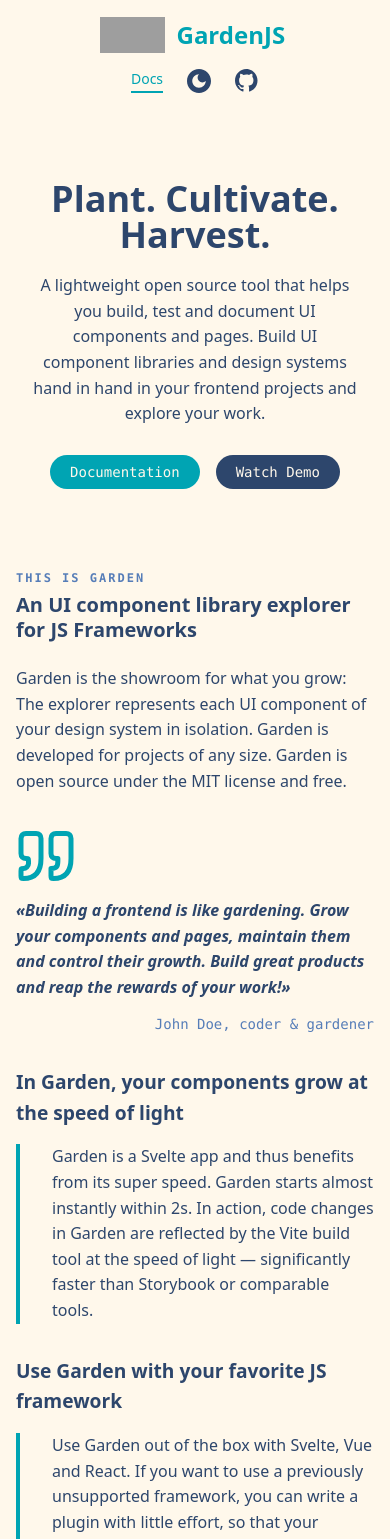
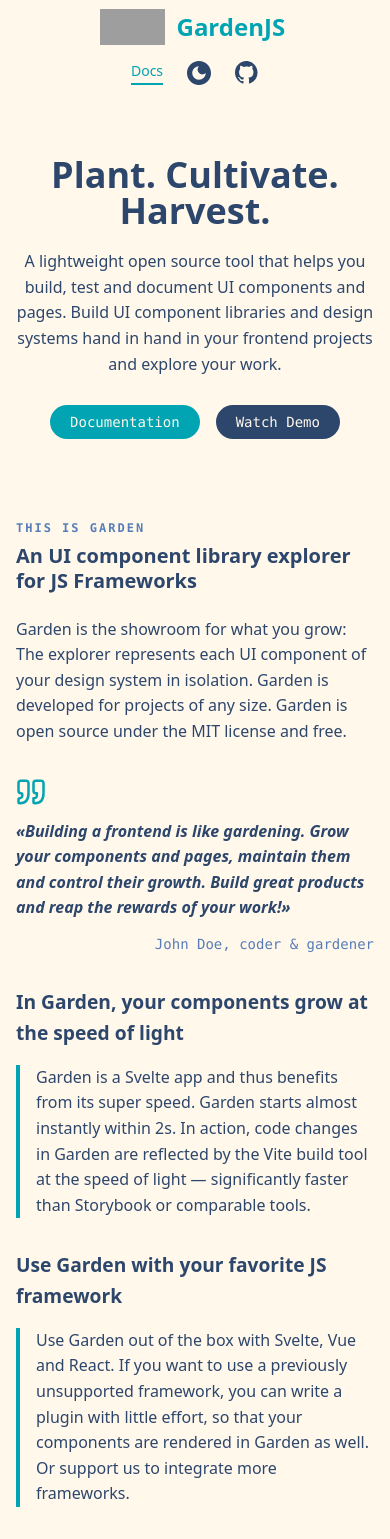
Before and after one commit to gardenjs/docs, a SvelteKit app: page / in a window 390 px wide. Shown: the top 1539 px of the page. Built offline with nearby package versions, Linux system fonts and the light colour scheme; grey boxes are pictures that could not be loaded.

Commit message:
12 cols stripes

```diff
--- a/src/assets/scss/abstracts/variables.scss
+++ b/src/assets/scss/abstracts/variables.scss
@@ -16,8 +16,8 @@
   --c-app-border:       hsl(216, 41%, 5%);
   --c-bg-box:             var(--c-secondary-dark);
   --c-text-box:           var(--c-website-bg);
-  --c-stripes-dashed:     hsl(216, 21%, 86%);
-  --c-stripes-solid:      hsl(216, 21%, 93%);
+  --c-stripes-dashed:     hsl(185, 40%, 80%);
+  --c-stripes-solid:      hsl(185, 40%, 85%);
 
   --w-website:            1280px;
   --monospace: "SFMono-Regular", Consolas, "Liberation Mono", Menlo, Courier, monospace;}
--- a/src/assets/scss/base/cssgrid.scss
+++ b/src/assets/scss/base/cssgrid.scss
@@ -3,14 +3,13 @@
   grid-template-columns: 1fr;
 }
 .cols-3 {
+  gap: 1rem;
+  margin-bottom: 1rem;
   @media (min-width: 840px) {
     grid-template-columns: repeat(2, 1fr);
-    grid-column-gap: 2rem;
-    grid-row-gap: 2rem;
+    gap: 2rem;
     margin-bottom: 2rem;
   }
-  grid-row-gap: 1rem;
-  margin-bottom: 1rem;
   @media (min-width: 960px) {
     grid-template-columns: repeat(3, 1fr);
   }
--- a/src/components/blockquote/Blockquote.svelte
+++ b/src/components/blockquote/Blockquote.svelte
@@ -20,8 +20,14 @@ blockquote {
   }
   .icon {
     margin: 0 0 0.75rem;
-    font-size: 2.5rem;
+    font-size: 1.25rem;
     color: var(--c-primary);
+    @media (min-width: 840px) {
+      font-size: 1.5rem;
+    }
+    @media (min-width: 1280px) {
+      font-size: 2rem;
+    }
   }
   .quote {
     max-width: 100%;
--- a/src/components/footer/Footer.svelte
+++ b/src/components/footer/Footer.svelte
@@ -34,6 +34,7 @@
   overflow: hidden;
   z-index: 3;
   @media (min-width: 600px) {
+    padding: 0 0.5rem;
     &::before {
       position: absolute;
       content: '';
@@ -51,7 +52,7 @@
     justify-content: center;
     position: relative;
     margin: 1rem auto;
-    padding: 0 2rem;
+    padding: 0 1rem;
     width: 100%;
     font-size: 0.813rem;
     color: var(--c-footer-text);
@@ -59,7 +60,6 @@
     @media (min-width: 840px) {
       justify-content: space-between;
       flex-direction: row;
-      margin: 2rem auto;
       text-align: left;
     }
     @media (min-width: 960px) {
@@ -69,6 +69,7 @@
       margin: 2rem auto;
     }
     @media (min-width: 1312px) {
+      padding: 0.5rem;
       max-width: var(--w-website);
     }
     .footer_copyright {
@@ -84,7 +85,7 @@
         padding: 0 0.75rem 0 0;
         .icon {
           margin-right: 1rem;
-          fill: var(--c-secondary);
+          fill: var(--c-primary-lighter);
         }
       }
     }
--- a/src/components/header/Header.svelte
+++ b/src/components/header/Header.svelte
@@ -87,7 +87,7 @@
   }
   .skew {
     display: none;
-    @media (min-width: 840px) {
+    @media (min-width: 960px) {
       display: block;
       position: absolute;
       content: '';
@@ -108,8 +108,8 @@
     .navbar {
       position: relative;
       overflow: height;
-      padding: 0 1rem;
       @media (min-width: 600px) {
+        padding: 0 1rem;
         &::after {
           position: absolute;
           content: '';
@@ -127,7 +127,7 @@
         justify-content: center;
         align-items: center;
         margin: auto;
-        padding: 1rem;
+        padding: 0.5rem;
         @media (min-width: 480px) {
           flex-direction: row;
           justify-content: space-between;
@@ -137,11 +137,11 @@
         }
         @media (min-width: 1280px) {
           width: 100%;
-          max-width: var(--w-website);
-          height: 100px;
+          padding: 0 0.5rem;
+          height: 6rem;
         }
         @media (min-width: 1312px) {
-          padding: 0 1rem;
+          max-width: var(--w-website);
         }
         a.logo {
           position: relative;
@@ -157,7 +157,7 @@
             display: inline-block;
             width: 65px;
             height: 36px;
-            @media (min-width: 960px) {
+            @media (min-width: 840px) {
               width: 80%;
               height: auto;
             }
--- a/src/components/headerintro/Headerintro.svelte
+++ b/src/components/headerintro/Headerintro.svelte
@@ -23,24 +23,31 @@
 <style lang="scss">
 @use "sass:math";
 .header_intro {
-  width: 100%;
   margin: auto;
-  padding: 0 2rem;
-  @media (min-width: 1312px) {
-    padding: 0 1rem;
-    max-width: var(--w-website);
-  }
-  @media (min-width: 840px) {
+  padding: 0 1rem;
+  @media (min-width: 960px) {
     display: grid;
     grid-template-columns: repeat(2,1fr);
   }
+  @media (min-width: 1312px) {
+    width: var(--w-website);
+    padding: 0;
+  }
   .header_text {
-    margin: 4.5rem 0 0;
-    @media (min-width: 840px) {
-      width: 50vw;
+    margin: 4rem 0 0;
+    @media (min-width: 600px) and (max-width: 839px) {
+      margin: 3.5rem calc(100% / math.div(12, 1) + 0.5rem);
+    }
+    @media (min-width: 840px) and (max-width: 959px) {
+      margin: 3.5rem calc(100% / math.div(12, 2) + 0.5rem);
     }
     @media (min-width: 960px) {
-      width: 580px;
+      margin: 4.5rem 5rem 0 0;
+      padding: 0 0.5rem;
+      width: calc(((100vw - 2rem) / 12) * 5);
+    }
+    @media (min-width: 1312px) {
+      width: calc((1280px * 5) / 12);
     }
     .slogan {
       display: block;
@@ -55,7 +62,7 @@
       @media (min-width: 450px) {
         font-size: 3rem;
       }
-      @media (min-width: 840px) {
+      @media (min-width: 960px) {
         font-size: 3.75rem;
         text-align: left;
         span {
@@ -76,7 +83,7 @@
       @media (min-width: 450px) {
         font-size: 1.125rem;
       }
-      @media (min-width: 840px) {
+      @media (min-width: 960px) {
         font-size: 1.25rem;
         text-align: left;
       }
@@ -88,7 +95,7 @@
       @media (min-width: 350px) {
         flex-direction: row;
       }
-      @media (min-width: 840px) {
+      @media (min-width: 960px) {
         justify-content: flex-start;
       }
       a {
@@ -130,23 +137,26 @@
     }
   }
   // header img
-  @media (max-width: 839px) {
+  @media (max-width: 959px) {
     .header_img {
       display: none;
     }
   }
-  @media (min-width: 840px) {
+  @media (min-width: 960px) {
     .header_img {
       position: relative;
       width: 2000px;
-      margin: 0 0 0 5rem;
+      margin: 0;
       img {
         width: auto;
         height: 100%;
         max-height: 780px;
+        @media (min-width: 2200px) {
+          max-height: 100%;
+        }
       }
       @media (min-width: 1680px) {
-        width: 50vw;
+        width: 60vw;
       }
       .app {
         display: flex;
--- a/src/components/layouts/Main.svelte
+++ b/src/components/layouts/Main.svelte
@@ -21,16 +21,15 @@
 
 <style lang="scss">
 @use "sass:math";
-:global(.main) {
+.main {
   position: relative;
   overflow: hidden;
-  padding: 0 1rem;
-  @media (min-width: 840px) {
-    padding: 0 1rem;
-  }
-  @media (min-width: 960px) {
-    padding: 0;
-  }
+  // @media (min-width: 840px) {
+  //   padding: 0 1rem;
+  // }
+  // @media (min-width: 960px) {
+  //   padding: 0;
+  // }
   &.has-intro {
     padding-top: 2rem;
     @media (min-width: 960px) {
@@ -41,21 +40,23 @@
     }
   }
 }
-:global(.main_container) {
+.main_container {
   position: relative;
   margin: 3rem auto 0;
+  padding: 0 1rem;
   z-index: 3;
+  @media (min-width: 600px) {
+    padding: 0 1.5rem;
+  }
   @media (min-width: 840px) {
-    margin-right: calc((100%) / 8);
-    margin-left: calc((100%) / 8);
+    margin: 3rem calc((100vw - 1.5rem) / 12) 0;
   }
   @media (min-width: 960px) {
-    margin-right: calc((100% - 2rem) / 7);
-    margin-left: calc((100% - 2rem) / 7);
+    margin: 3rem calc(((100vw - 1.5rem) / 12) * 2) 0;
   }
   @media (min-width: 1312px) {
-    margin: auto;
-    width: 960px;
+    margin: 3rem auto 0;
+    width: calc(((1280px + 3rem) / 12) * 8);
   }
 }
 </style>
--- a/src/components/logos/Logos.svelte
+++ b/src/components/logos/Logos.svelte
@@ -19,7 +19,13 @@
       display: inline-block;
       margin: 1rem;
       .icon {
-        font-size: 2.25rem;
+        font-size: 1.5rem;
+        @media (min-width: 960px) {
+          font-size: 2rem;
+        }
+        @media (min-width: 1280px) {
+          font-size: 2.5rem;
+        }
       }
     }
   }
--- a/src/components/stripes/Stripes.svelte
+++ b/src/components/stripes/Stripes.svelte
@@ -9,6 +9,10 @@
     <div class="stripe stripe-7"></div>
     <div class="stripe stripe-8"></div>
     <div class="stripe stripe-9"></div>
+    <div class="stripe stripe-10"></div>
+    <div class="stripe stripe-11"></div>
+    <div class="stripe stripe-12"></div>
+    <div class="stripe stripe-13"></div>
   </div>
 </div>
 
@@ -26,21 +30,14 @@
   position: relative;
   @media (min-width: 600px) {
     display: grid;
-    grid: 1fr/repeat(8,1fr);
+    grid: 1fr/repeat(12,1fr);
     grid-gap: 0.063rem;
     width: 100%;
     height: 100%;
   }
-  // @media (min-width: 840px) {
-  //   grid: 1fr/repeat(4,1fr);
-  // }
-  // @media (min-width: 960px) {
-  //   grid: 1fr/repeat(6,1fr);
-  // }
   @media (min-width: 1280px) {
     margin: auto;
     max-width: var(--w-website);
-    grid: 1fr/repeat(8,1fr);
   }
   @media (min-width: 600px) {
     .stripe {
@@ -49,43 +46,16 @@
       background-size: 0.063rem 0.75rem;
     }
     .stripe-1,
-    .stripe-9 {
+    .stripe-13 {
       background: var(--c-stripes-solid);
     }
-    .stripe-9 {
+    .stripe-13 {
       position: absolute;
       top: 0;
       bottom: 0;
       right: 0;
       height: 100%;
     }
-    // .stripe-3,
-    // .stripe-4,
-    // .stripe-5,
-    // .stripe-6,
-    // .stripe-7,
-    // .stripe-8 {
-    //   display: none;
-    // }
   }
-  // @media (min-width: 840px) {
-  //   .stripe-3,
-  //   .stripe-4 {
-  //     display: block;
-  //   }
-  // }
-  // @media (min-width: 960px) {
-  //   .stripe-4,
-  //   .stripe-5,
-  //   .stripe-6 {
-  //     display: block;
-  //   }
-  // }
-  // @media (min-width: 1280px) {
-  //   .stripe-7,
-  //   .stripe-8 {
-  //     display: block;
-  //   }
-  // }
 }
 </style>
--- a/src/components/subchapter/Subchapter.svelte
+++ b/src/components/subchapter/Subchapter.svelte
@@ -27,7 +27,7 @@
     }
   }
   p {
-    padding: 0 0 0 2rem;
+    padding: 0 0 0 1rem;
     border-left: 0.25rem solid var(--c-primary);
     font-size: 1.125rem;
     font-size: 1rem;
@@ -38,11 +38,13 @@
       font-size: 1.25rem;
     }
     @media (min-width: 960px) {
+      padding: 0 0 0 1.5rem;
       max-width: calc(100% * 0.8333);
       border-left-width: 0.375rem;
     }
     @media (min-width: 1280px) {
-      font-size: 1.5rem;
+      padding: 0 0 0 2rem;
+      font-size: 1.375rem;
     }
   }
 }
--- a/src/components/vegetables/Vegetables.svelte
+++ b/src/components/vegetables/Vegetables.svelte
@@ -17,22 +17,26 @@
     width: 100%;
     margin-top: 8rem;
   }
-  @media (min-width: 1312px) {
+  @media (min-width: 1344px) {
     max-width: var(--w-website);
   }
   img {
-    margin: 0 2rem;
-    width: 280px;
+    width: 66.6%;
+    @media (min-width: 480px) {
+      width: 50%;
+    }
     @media (min-width: 600px) {
-      margin: 0 calc(100% / 4);
-      width: 100%;
+      margin: 0 calc(((100vw - 2rem) / 12) * 3);
+      width: calc(100vw / 2);
     }
-    @media (min-width: 960px) {
-      margin: 0 calc((100% + 2rem) / 4);
+    @media (min-width: 840px) {
+      margin: 0 calc(((100vw - 2rem) / 12) * 4);
+      width: calc(100vw / 3);
     }
     @media (min-width: 1312px) {
-      margin: 0 calc(100% / 4);
-      width: calc(100% / 2);
+      margin: 0;
+      padding: 0 0.5rem;
+      width: calc((1280px * 4) / 12);
     }
   }
 }
```
Also changed, not shown: src/routes/(homepage)/+page.svelte (+5 -2 lines).
